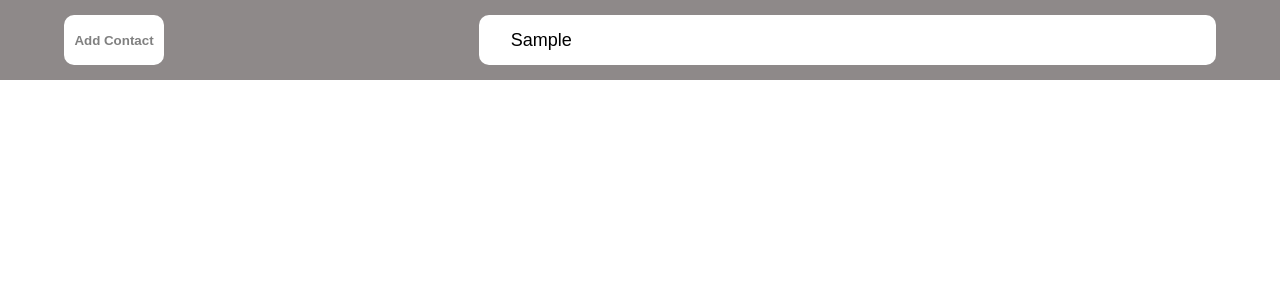
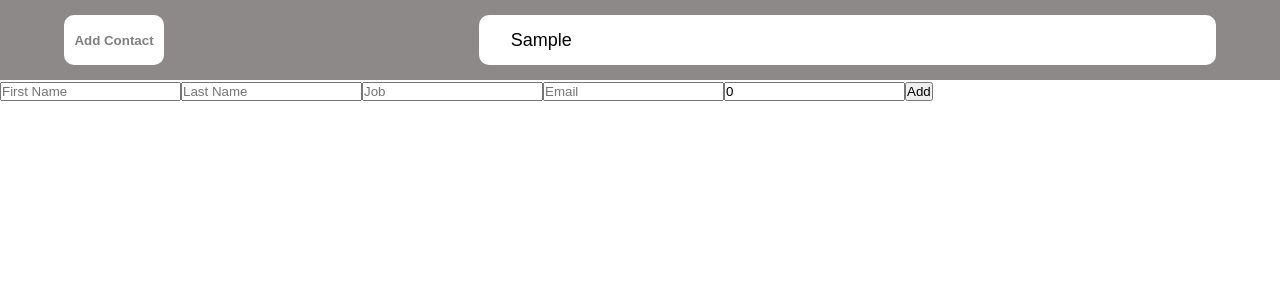
Before and after one commit to mahmood-moghaddasi/Mahmood_Moghadasi_week14_ex1, a React (Vite) app: page / in a window 1280 px wide. Both pictures are taken after typing "Sample" into the empty fields and a click on the button "Add Contact". Shown: the top 300 px of the page. Built offline with nearby package versions, Linux system fonts and the light colour scheme.

Commit message:
creating form and contacts handdling

```diff
--- a/src/App.jsx
+++ b/src/App.jsx
@@ -1,9 +1,21 @@
+import { useState } from "react";
+import AddForm from "./components/AddForm";
 import Header from "./components/Header";
 
 function App() {
+  const [AddFormDisplay, changeAddFormDisplay] = useState(false);
+  const [contacts, setContacts] = useState([]);
   return (
     <>
-      <Header />
+      <Header changeAddFormDisplay={changeAddFormDisplay} />
+
+      {AddFormDisplay && (
+        <AddForm
+          changeAddFormDisplay={changeAddFormDisplay}
+          contacts={contacts}
+          setContacts={setContacts}
+        />
+      )}
     </>
   );
 }
--- /dev/null
+++ b/src/components/AddForm.jsx
@@ -0,0 +1,76 @@
+import { useState } from "react";
+import styles from "../styles/AddForm.module.css";
+function AddForm({ changeAddFormDisplay, contacts, setContacts }) {
+  const [contact, setContact] = useState({
+    name: "",
+    lastName: "",
+    job: "",
+    email: "",
+    phone: 0,
+  });
+  const formHandler = (event) => {
+    const name = event.target.name;
+    const value = event.target.value;
+    setContact({ ...contact, [name]: value });
+  };
+  const addHandler = (event) => {
+    event.preventDefault();
+    setContacts([...contacts, contact]);
+    console.log(contacts);
+    setContact({
+      name: "",
+      lastName: "",
+      job: "",
+      email: "",
+      phone: 0,
+    });
+    changeAddFormDisplay(false);
+  };
+
+  return (
+    <>
+      <div className={styles.container}>
+        <form action="">
+          <input
+            type="text"
+            name="name"
+            value={contact.name}
+            placeholder="First Name"
+            onChange={formHandler}
+          />
+          <input
+            type="text"
+            name="lastName"
+            value={contact.lastName}
+            placeholder="Last Name"
+            onChange={formHandler}
+          />
+          <input
+            type="text"
+            name="job"
+            value={contact.job}
+            placeholder="Job"
+            onChange={formHandler}
+          />
+          <input
+            type="email"
+            name="email"
+            value={contact.email}
+            placeholder="Email"
+            onChange={formHandler}
+          />
+          <input
+            type="number"
+            name="phone"
+            value={contact.phone}
+            placeholder="Phone Number"
+            onChange={formHandler}
+          />
+          <button onClick={addHandler}>Add</button>
+        </form>
+      </div>
+    </>
+  );
+}
+
+export default AddForm;
--- a/src/components/Header.jsx
+++ b/src/components/Header.jsx
@@ -1,11 +1,19 @@
 import styles from "../styles/Header.module.css";
 
-function Header() {
+function Header(props) {
+  const AddContactDisplayHandler = () => {
+    props.changeAddFormDisplay(true);
+  };
   return (
     <>
       <div className={styles.container}>
         <div className="buttons">
-          <button className={styles.addButton}>Add Contact</button>
+          <button
+            className={styles.addButton}
+            onClick={AddContactDisplayHandler}
+          >
+            Add Contact
+          </button>
         </div>
         <div className={styles.search}>
           <input placeholder="Search Here" type="text" />
```
Also changed, not shown: src/styles/AddForm.module.css (added).
